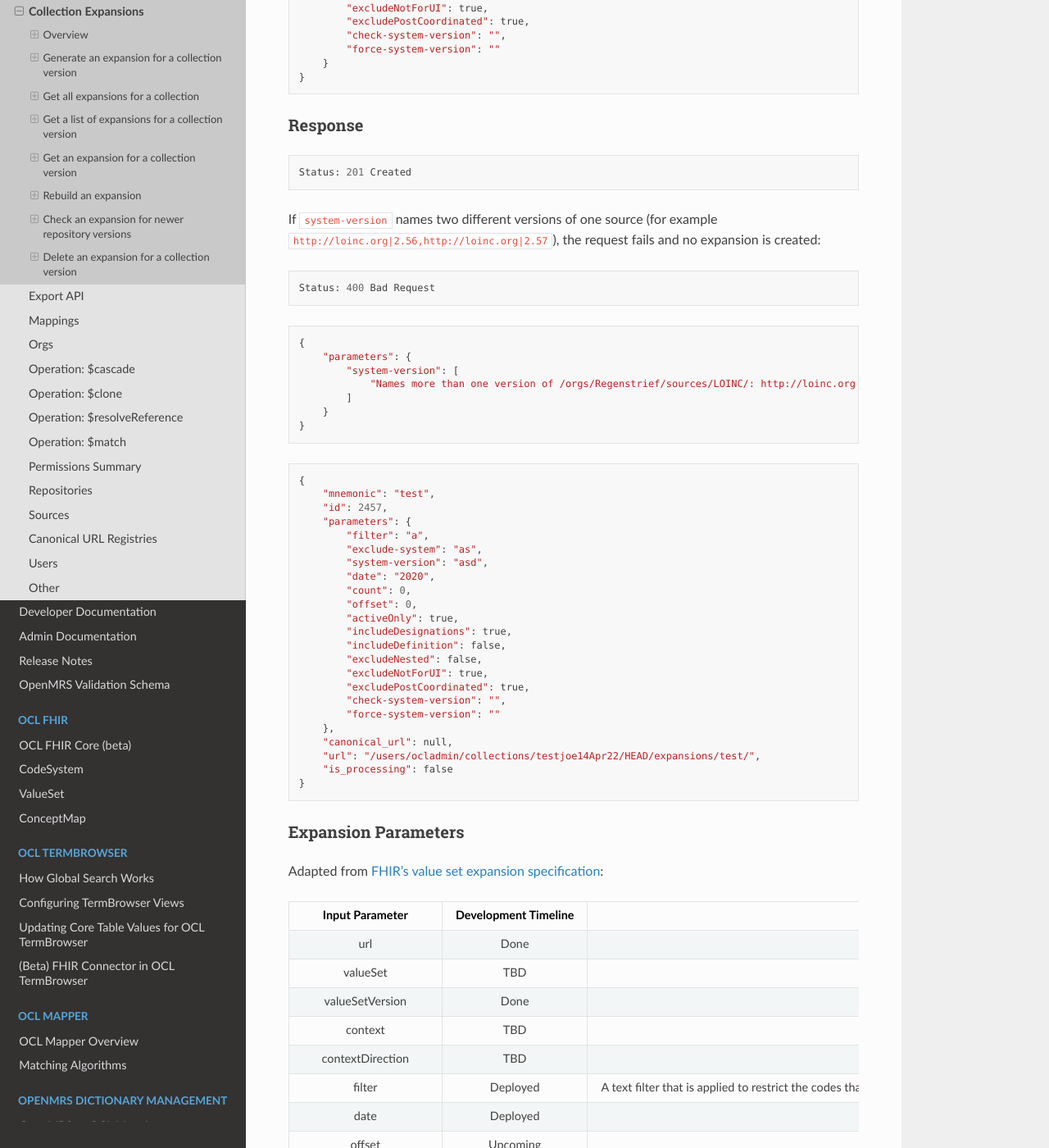
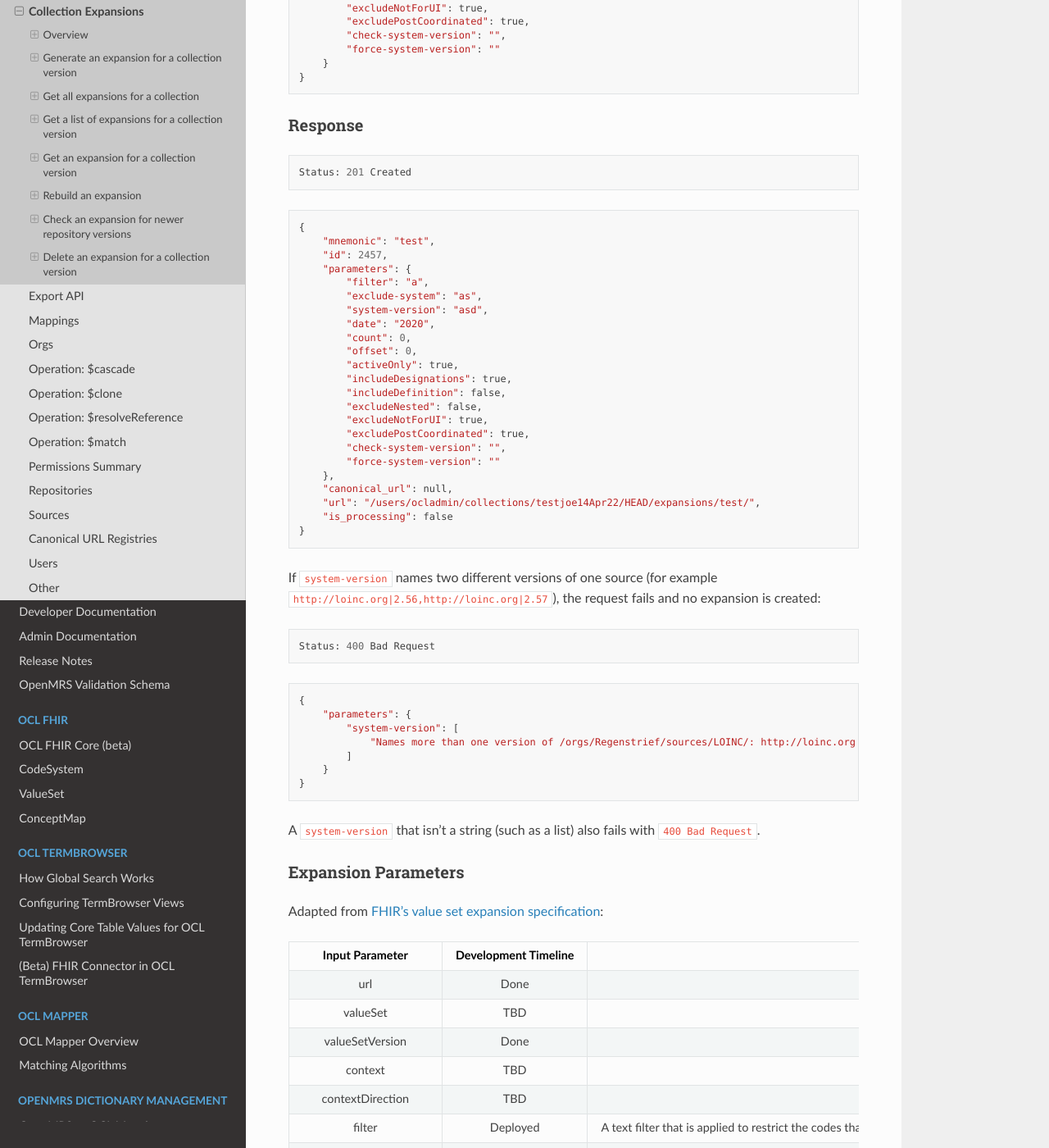
Before and after one commit to OpenConceptLab/ocl-docs, a Sphinx documentation site: the page built from docs/source/oclapi/apireference/expansions.md, in a window 1280 px wide and 1400 px high, scrolled down 1847 px. Shown: the whole window at 82% size. Built offline with Sphinx 7.4.7 and the Read the Docs theme 3.1.0, drawn with Linux system fonts in a browser that asks for light colours; some of the changed lines change nothing that is shown.

Commit message:
OpenConceptLab/ocl_issues#2943 | Keep the 201 example together; note the non-string 400

````diff
--- a/docs/source/oclapi/apireference/expansions.md
+++ b/docs/source/oclapi/apireference/expansions.md
@@ -65,20 +65,6 @@ POST /user/collections/:collection/:collectionVersion/expansions/
 ```
 Status: 201 Created
 ```
-
-If `system-version` names two different versions of one source (for example `http://loinc.org|2.56,http://loinc.org|2.57`), the request fails and no expansion is created:
-```
-Status: 400 Bad Request
-```
-```
-{
-    "parameters": {
-        "system-version": [
-            "Names more than one version of /orgs/Regenstrief/sources/LOINC/: http://loinc.org|2.56, http://loinc.org|2.57. Use only one version of a source in system-version."
-        ]
-    }
-}
-```
 ```
 {
     "mnemonic": "test",
@@ -104,6 +90,22 @@ Status: 400 Bad Request
     "is_processing": false
 }
 ```
+
+If `system-version` names two different versions of one source (for example `http://loinc.org|2.56,http://loinc.org|2.57`), the request fails and no expansion is created:
+```
+Status: 400 Bad Request
+```
+```
+{
+    "parameters": {
+        "system-version": [
+            "Names more than one version of /orgs/Regenstrief/sources/LOINC/: http://loinc.org|2.56, http://loinc.org|2.57. Use only one version of a source in system-version."
+        ]
+    }
+}
+```
+
+A `system-version` that isn't a string (such as a list) also fails with `400 Bad Request`.
 
 ### Expansion Parameters
 Adapted from [FHIR’s value set expansion specification](https://www.hl7.org/fhir/valueset-operation-expand.html):
````
